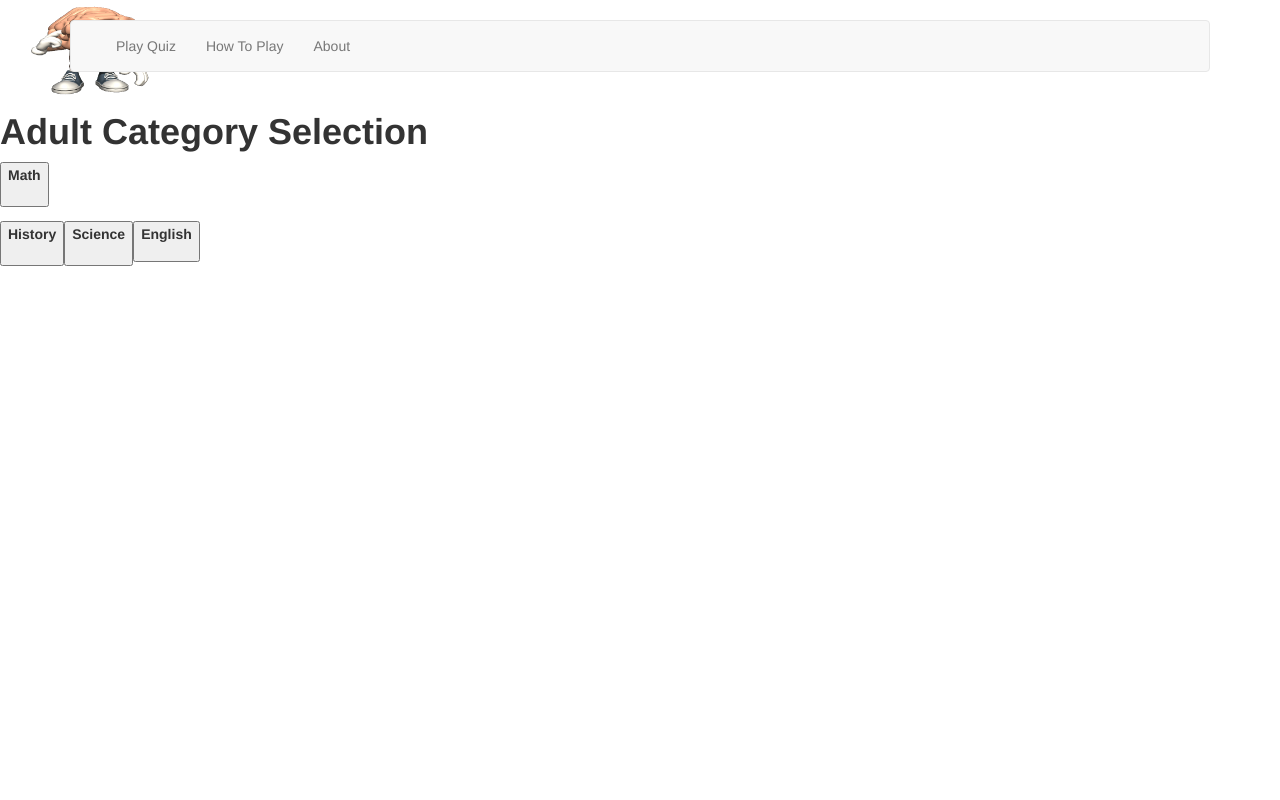
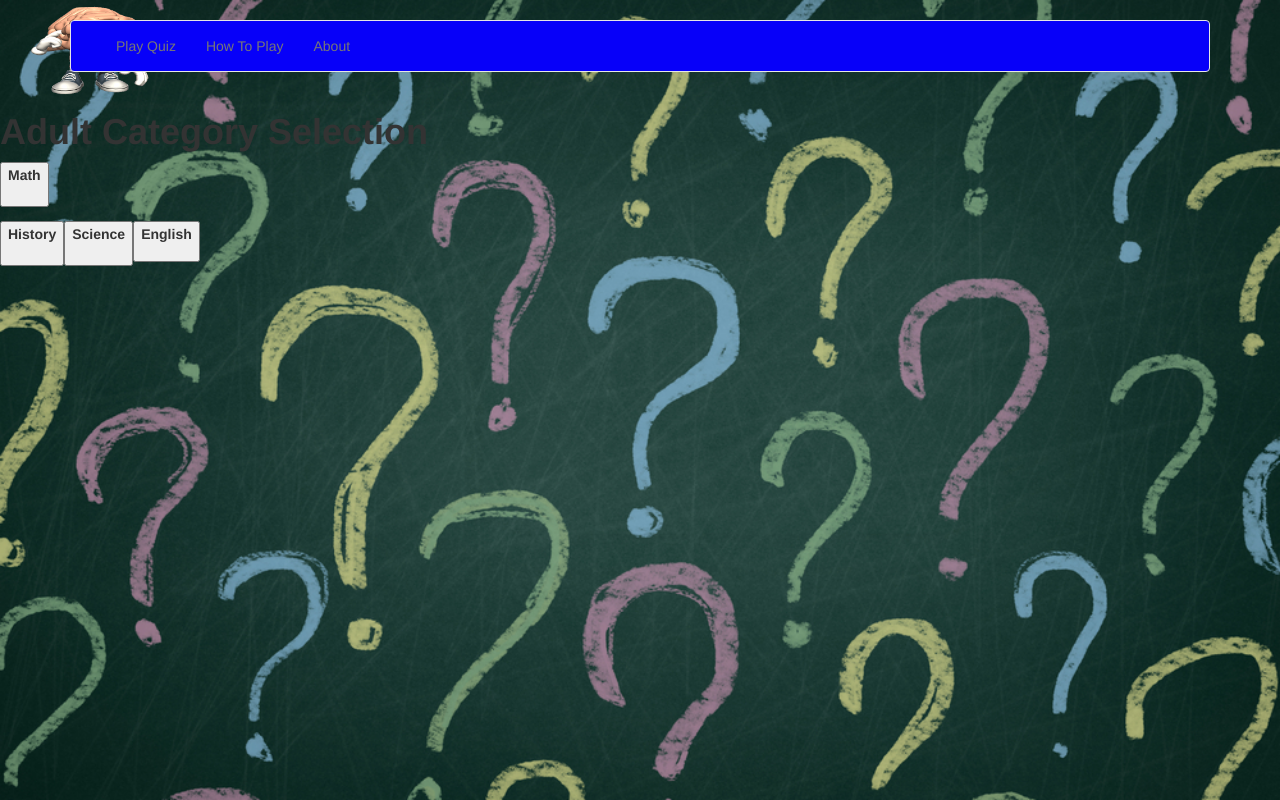
Before and after one commit to tamqtran/CECS445, a Django app: page /quiz/AdultCategories/ in a window 1280 px wide. Run offline with Django 3.2, Linux system fonts and the light colour scheme; some libraries are stand-ins or nearby versions.

Commit message:
Updated Backgorunds

```diff
--- a/QuizWebsite/quiz/Templates/base.html
+++ b/QuizWebsite/quiz/Templates/base.html
@@ -26,7 +26,7 @@
               </div>
               <div id="navbar" class="navbar-collapse collapse">
                 <ul class="nav navbar-nav">
-                    <li class="nav-item"><a href="{% url 'quiz:AgeSelection' %}">Play Quiz</a></li>
+                    <li id = "navbutton" class="nav-item"><a href="{% url 'quiz:AgeSelection' %}">Play Quiz</a></li>
                     <li class="nav-item"><a href="{% url 'quiz:HowToPlay' %}">How To Play</a></li>
                     <li class="nav-item"><a href="{% url 'quiz:About' %}">About</a></li>
 
@@ -41,13 +41,27 @@
     </body>
     <script src="https://maxcdn.bootstrapcdn.com/bootstrap/3.3.7/js/bootstrap.min.js" integrity="sha384-Tc5IQib027qvyjSMfHjOMaLkfuWVxZxUPnCJA7l2mCWNIpG9mGCD8wGNIcPD7Txa" crossorigin="anonymous"></script>
     <style>
-  			.nav-item{
-        }
-        .nav-item:hover
-        {
-          color: black;
-          background-color:#4CAF50;
-        }
+    body{
+        background-image: url('{% static "QuizWebsite/blackboard.jpg"%}');
+        background-size: 100%;
+        background-repeat: no-repeat;
+        background-attachment: fixed;
+        background-position: center;
+
+    }
+    .navbar
+    {
+      color:white;
+      background-color: #0700F9;
+    }
+  	#navbutton
+    {
+      color:black;
+    }
+    .nav-item:hover
+    {
+      background-color:#4CAF50;
+    }
   	</style>
 
 </html>
```
